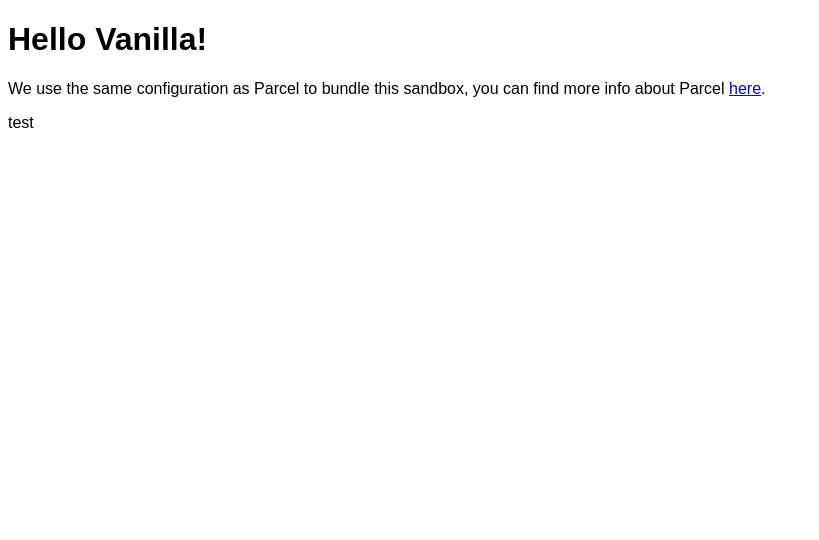
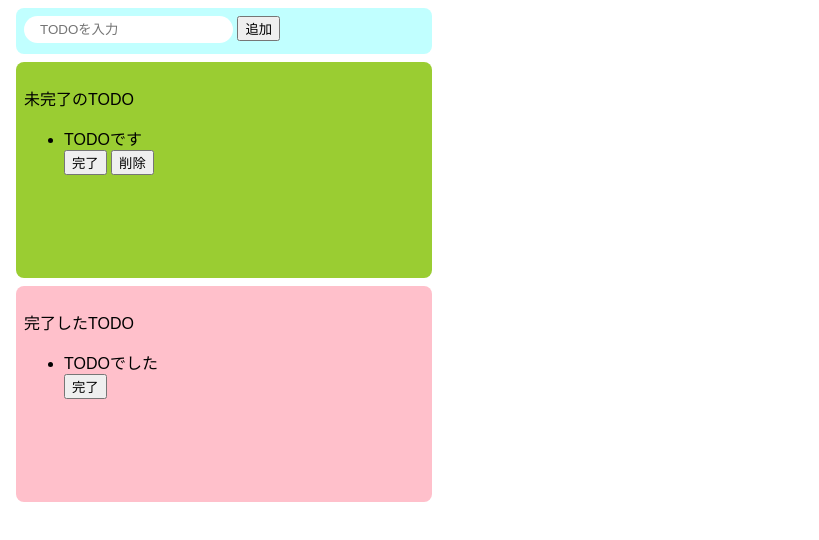
Before and after one commit to nebular-lab/sandbox_tutorial, a website built with Parcel: page index.html in a window 1280 px wide. Shown: the whole page, without its empty margins (0-819 px from the left). Built offline with nearby package versions, Linux system fonts and the light colour scheme.

Commit message:
途中まで作成

```diff
--- a/index.html
+++ b/index.html
@@ -3,12 +3,33 @@
   <head>
     <title>Parcel Sandbox</title>
     <meta charset="UTF-8" />
+    <script src="src/index.js"></script>
+    <link rel="stylesheet" href="src/styles.css" />
   </head>
 
   <body>
-    <div id="app"></div>
-    <p>test</p>
-
-    <script src="src/index.js"></script>
+    <div class="input-area">
+      <input type="text" placeholder="TODOを入力" />
+      <button>追加</button>
+    </div>
+    <div class="incomplete-area">
+      <p>未完了のTODO</p>
+      <div>
+        <ul>
+          <li>TODOです</li>
+          <button>完了</button>
+          <button>削除</button>
+        </ul>
+      </div>
+    </div>
+    <div class="complete-area">
+      <p>完了したTODO</p>
+      <div>
+        <ul>
+          <li>TODOでした</li>
+          <button>完了</button>
+        </ul>
+      </div>
+    </div>
   </body>
 </html>
--- a/src/index.js
+++ /dev/null
@@ -1,10 +0,0 @@
-import "./styles.css";
-
-document.getElementById("app").innerHTML = `
-<h1>Hello Vanilla!</h1>
-<div>
-  We use the same configuration as Parcel to bundle this sandbox, you can find more
-  info about Parcel
-  <a href="https://parceljs.org" target="_blank" rel="noopener noreferrer">here</a>.
-</div>
-`;
--- a/src/styles.css
+++ b/src/styles.css
@@ -1,3 +1,33 @@
 body {
   font-family: sans-serif;
 }
+input {
+  border-radius: 16px;
+  border: none;
+  padding: 6px 16px;
+  outline: none;
+}
+.input-area {
+  background-color: #c1ffff;
+  width: 400px;
+  height: 30px;
+  padding: 8px;
+  margin: 8px;
+  border-radius: 8px;
+}
+.incomplete-area {
+  background-color: yellowgreen;
+  width: 400px;
+  min-height: 200px;
+  padding: 8px;
+  margin: 8px;
+  border-radius: 8px;
+}
+.complete-area {
+  background-color: pink;
+  width: 400px;
+  min-height: 200px;
+  padding: 8px;
+  margin: 8px;
+  border-radius: 8px;
+}
```
